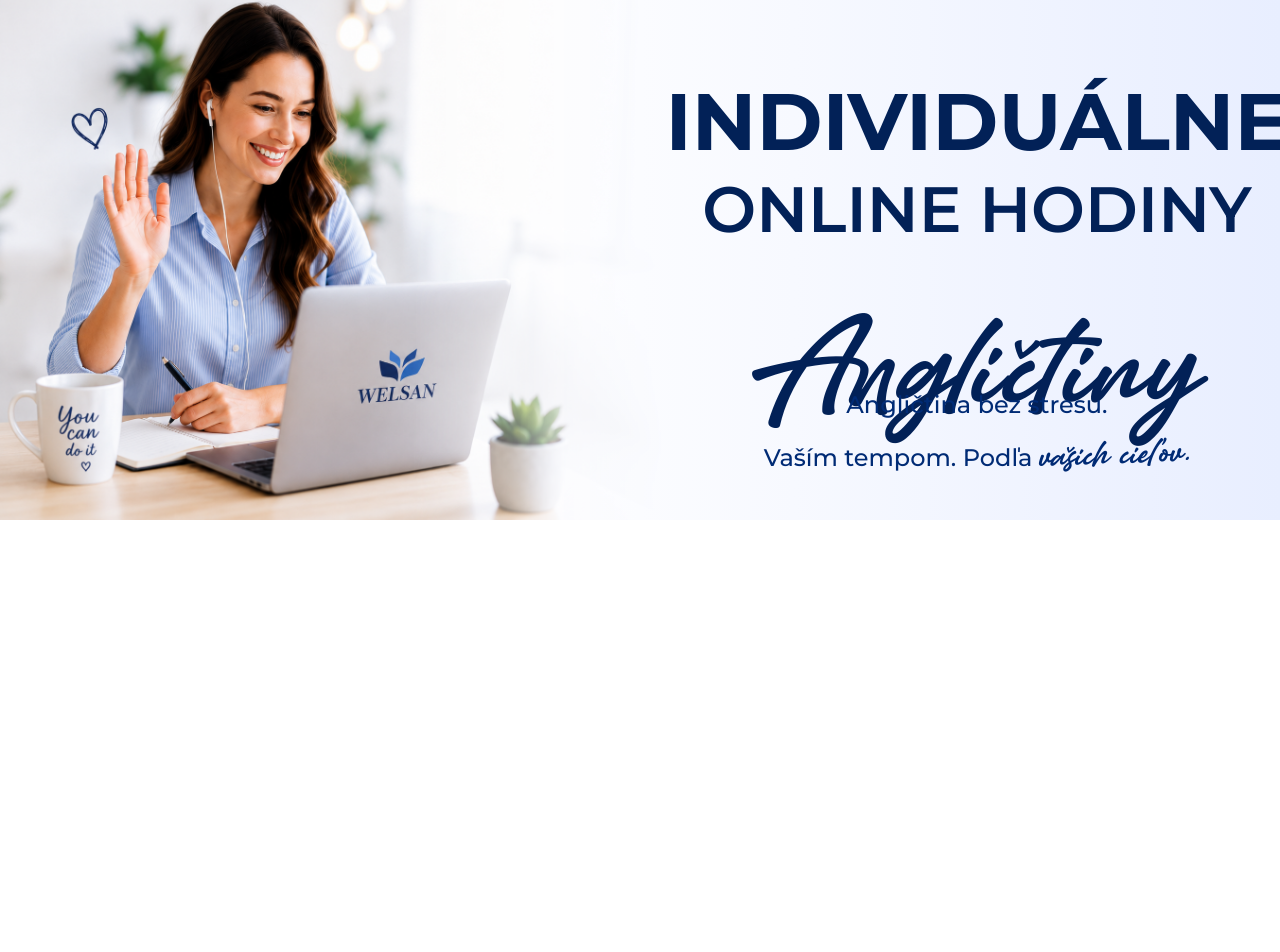
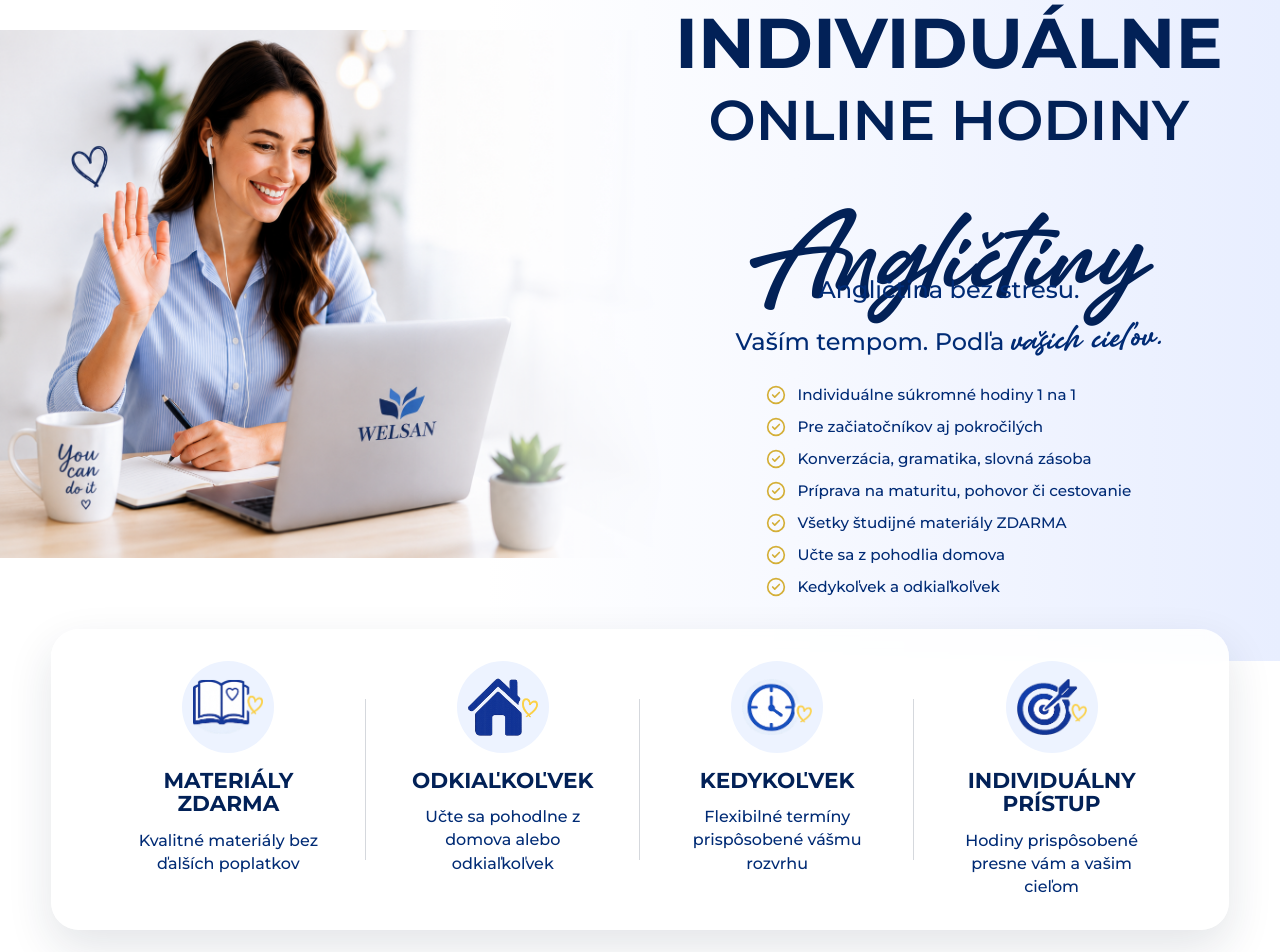
Before and after one commit to adabo4/welsan, a Next.js app: page / in a window 1280 px wide. Shown: the part 92-1044 px from the top of the page. Before the commit the page ends 800 px from the top, so only its background shows below. Built offline with nearby package versions, Linux system fonts and the light colour scheme.

Commit message:
adjusted header to fit hero, title and bullet points

```diff
--- a/src/app/page.tsx
+++ b/src/app/page.tsx
@@ -1,3 +1,4 @@
+import Benefits from "@/components/Benefits";
 import Header from "@/components/Header";
 import Navbar from "@/components/Navbar";
 
@@ -6,6 +7,7 @@ export default function Home() {
     <main>
       <Navbar></Navbar>
       <Header></Header>
+      <Benefits></Benefits>
     </main>
   );
 }
--- /dev/null
+++ b/src/components/Benefits.tsx
@@ -0,0 +1,48 @@
+import Image from "next/image";
+import book from "../../public/images/book.svg";
+import house from "../../public/images/house.svg";
+import clock from "../../public/images/clock.svg";
+import target from "../../public/images/terc.svg";
+import styles from "./benefits.module.css";
+
+const benefits = [
+  {
+    icon: book,
+    title: "Materiály zdarma",
+    text: "Kvalitné materiály bez ďalších poplatkov",
+  },
+  {
+    icon: house,
+    title: "Odkiaľkoľvek",
+    text: "Učte sa pohodlne z domova alebo odkiaľkoľvek",
+  },
+  {
+    icon: clock,
+    title: "Kedykoľvek",
+    text: "Flexibilné termíny prispôsobené vášmu rozvrhu",
+  },
+  {
+    icon: target,
+    title: "Individuálny prístup",
+    text: "Hodiny prispôsobené presne vám a vašim cieľom",
+  },
+];
+
+export default function Benefits() {
+  return (
+    <section className={styles.benefitsWrapper}>
+      {benefits.map((item, index) => (
+        <article className={styles.benefitCard} key={item.title}>
+          <div className={styles.iconCircle}>
+            <Image src={item.icon} alt="" width={70} height={70} />
+          </div>
+
+          <h3>{item.title}</h3>
+          <p>{item.text}</p>
+
+          {index !== benefits.length - 1 && <span className={styles.divider} />}
+        </article>
+      ))}
+    </section>
+  );
+}
--- a/src/components/Header.tsx
+++ b/src/components/Header.tsx
@@ -67,14 +67,14 @@ export default function Header() {
         </div>
         {/* Bullets */}
 
-        {/* <ul className={styles.bulletList}>
+        <ul className={styles.bulletList}>
           {bullets.map((bullet) => (
             <li key={bullet} className={styles.bulletItem}>
               <CheckCircle2 className={styles.bulletIcon} size={20} />
               <span>{bullet}</span>
             </li>
           ))}
-        </ul> */}
+        </ul>
       </div>
     </header>
   );
--- /dev/null
+++ b/src/components/benefits.module.css
@@ -0,0 +1,89 @@
+.benefitsWrapper {
+    width: min(92%, 1300px);
+    margin: -2rem auto 4rem;
+    padding: 2rem 2.5rem;
+
+    display: grid;
+    grid-template-columns: repeat(4, 1fr);
+
+    background: rgba(255, 255, 255, 0.88);
+    border-radius: 28px;
+    box-shadow: 0 18px 45px rgba(26, 39, 68, 0.12);
+    backdrop-filter: blur(10px);
+
+    position: relative;
+    z-index: 5;
+}
+
+.benefitCard {
+    position: relative;
+
+    padding: 0 2rem;
+
+    display: flex;
+    flex-direction: column;
+    align-items: center;
+    text-align: center;
+}
+
+.iconCircle {
+    width: 92px;
+    height: 92px;
+    margin-bottom: 1rem;
+
+    display: flex;
+    align-items: center;
+    justify-content: center;
+
+    background: #edf3ff;
+    border-radius: 50%;
+}
+
+.benefitCard h3 {
+    margin: 0 0 0.8rem;
+
+    color: var(--text);
+    font-family: var(--font-montserrat);
+    font-size: 1.35rem;
+    font-weight: 800;
+    line-height: 1.1;
+    text-transform: uppercase;
+}
+
+.benefitCard p {
+    margin: 0;
+
+    color: var(--text-blue);
+    font-family: var(--font-montserrat);
+    font-size: 1rem;
+    font-weight: 500;
+    line-height: 1.45;
+}
+
+.divider {
+    position: absolute;
+    right: 0;
+    top: 16%;
+    height: 68%;
+    width: 1px;
+    background: rgba(26, 39, 68, 0.18);
+}
+
+@media (max-width: 900px) {
+    .benefitsWrapper {
+        grid-template-columns: repeat(2, 1fr);
+        gap: 2rem;
+    }
+
+    .divider {
+        display: none;
+    }
+}
+
+@media (max-width: 560px) {
+    .benefitsWrapper {
+        grid-template-columns: 1fr;
+        margin-top: 2rem;
+        padding: 2rem 1.5rem;
+    }
+}
--- a/src/components/header.module.css
+++ b/src/components/header.module.css
@@ -8,6 +8,7 @@
             #ffffff 38%,
             #f7f9ff 62%,
             #e8eeff 100%);
+    padding-bottom: 4rem;
 }
 
 .heroWrapper {
@@ -42,7 +43,7 @@
     align-items: center;
     justify-content: center;
     margin-right: 3rem;
-    margin-top: 2rem;
+
 }
 
 .title {
@@ -52,29 +53,30 @@
     flex-direction: column;
     align-items: center;
     margin: 0;
+    padding-top: .5rem;
 }
 
 .individual {
-    font-size: 5rem;
+    font-size: 4.4rem;
     font-weight: 700;
     text-transform: uppercase;
 }
 
 .online {
-    font-size: 4rem;
+    font-size: 3.5rem;
     font-weight: 600;
     text-transform: uppercase;
 }
 
 .english {
     font-family: var(--font-amertha);
-    font-size: 7rem;
+    font-size: 6.2rem;
     font-weight: 500;
-    line-height: 1;
+    line-height: .95;
 }
 
 .subtitleWrapper {
-    margin-top: 2rem;
+    margin-top: 1.8rem;
     display: flex;
     flex-direction: column;
     align-items: center;
@@ -98,12 +100,12 @@
 /*bullets */
 
 .bulletList {
-    margin-top: 2.5rem;
+    margin-top: 1.8rem;
     padding: 0;
 
     display: flex;
     flex-direction: column;
-    gap: 1rem;
+    gap: .75rem;
 
     list-style: none;
 }
@@ -111,10 +113,10 @@
 .bulletItem {
     display: flex;
     align-items: center;
-    gap: .8rem;
+    gap: .7rem;
 
     font-family: var(--font-montserrat);
-    font-size: 1rem;
+    font-size: .95rem;
     font-weight: 500;
     color: var(--text-blue);
 }
```
